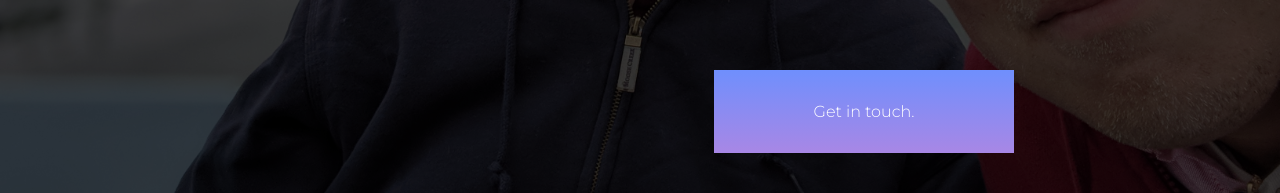
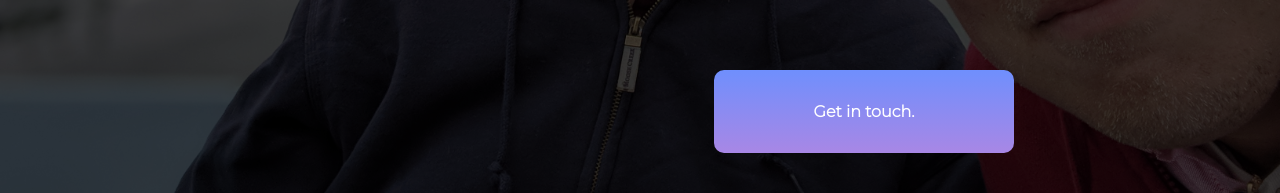
Before and after one commit to jallend1/super-system, a React (Create React App) app: page / in a window 1280 px wide. Shown: the part 607-800 px from the top of the page. Built offline with nearby package versions, Linux system fonts and the light colour scheme.

Commit message:
Removes unused button from second page

```diff
--- a/src/Components/Work.jsx
+++ b/src/Components/Work.jsx
@@ -4,8 +4,8 @@ const Work = () => {
       <div>
         <h1>Here I am!</h1>
       </div>
-      <div id="left">
-        <div className="contact">Get in touch.</div>
+      <div>
+        <div className="contact">Here's another thing!</div>
       </div>
     </div>
   );
--- a/src/index.css
+++ b/src/index.css
@@ -111,4 +111,6 @@ h1 {
   padding: 2em;
   text-align: center;
   background: linear-gradient(180deg, #6f8ffd, #a887e5);
+  border-radius: 10px;
+  font-weight: bold;
 }
```
